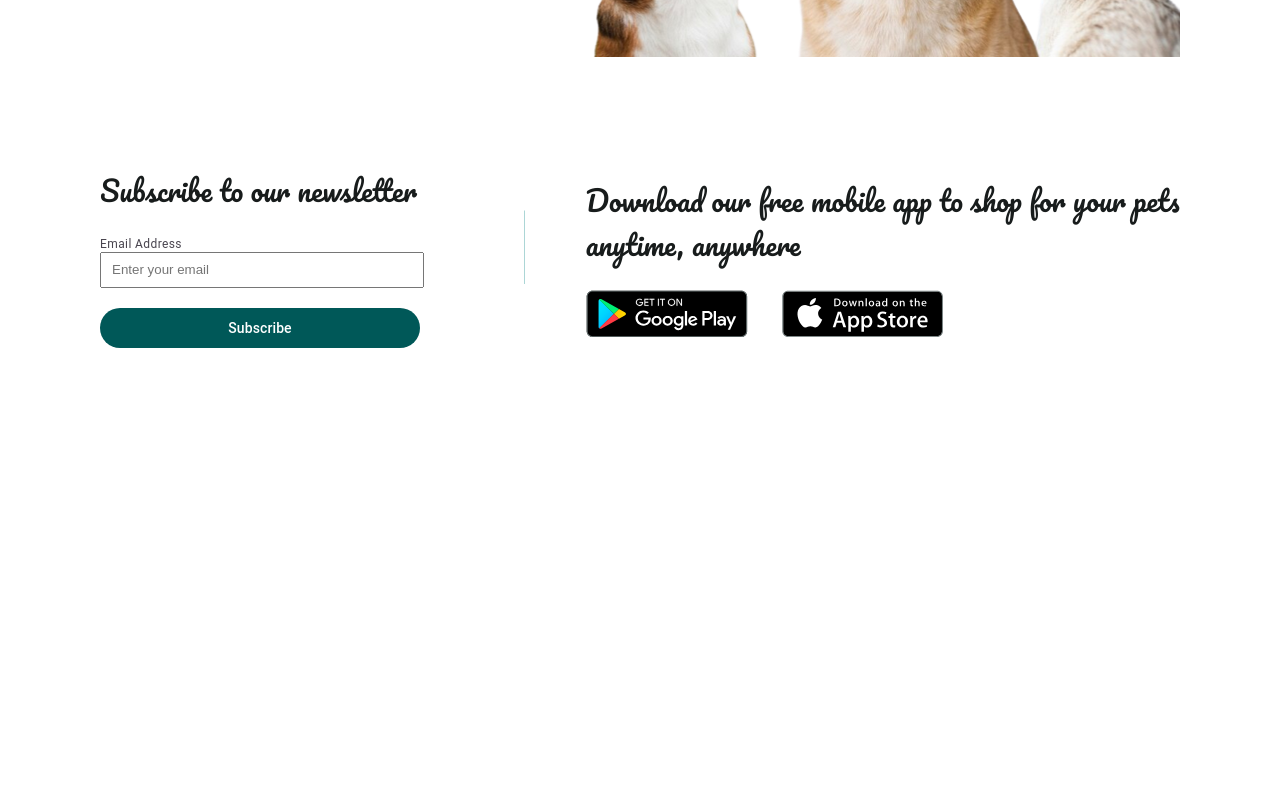
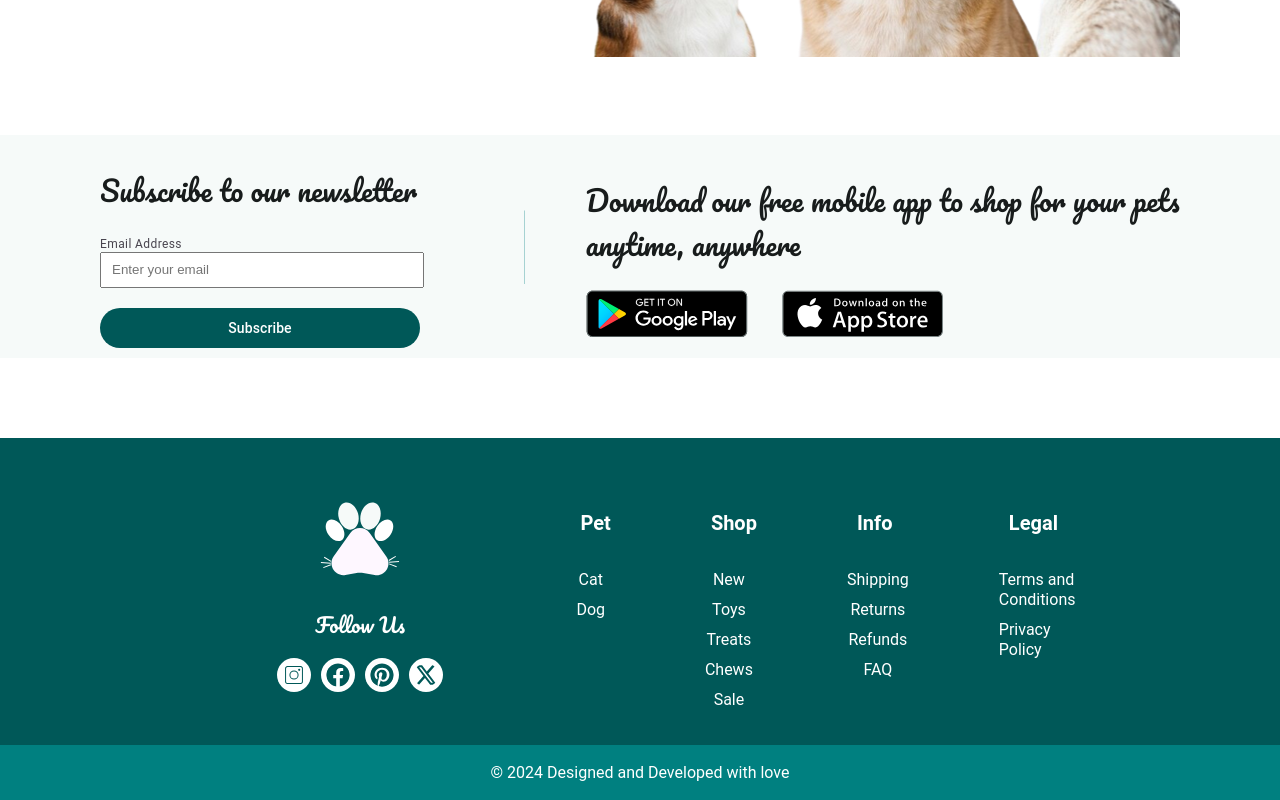
Before and after one commit to Emetila/paws-and-purrs, a React (Create React App) app: page / in a window 1280 px wide. Shown: the part 3405-4205 px from the top of the page. Before the commit the page ends 3763 px from the top, so only its background shows below. Built offline with nearby package versions, Linux system fonts and the light colour scheme.

Commit message:
Implemented footer page design

```diff
--- a/package.json
+++ b/package.json
@@ -8,6 +8,7 @@
     "@testing-library/user-event": "^13.5.0",
     "react": "^18.3.1",
     "react-dom": "^18.3.1",
+    "react-icons": "^5.2.1",
     "react-scripts": "5.0.1",
     "web-vitals": "^2.1.4"
   },
--- /dev/null
+++ b/src/app/components/Footer/index.jsx
@@ -0,0 +1,60 @@
+import React from "react";
+import style from './style.module.css';
+import { ReactComponent as FooterLogo } from '../../assets/footerlogo.svg';
+import { CiInstagram } from "react-icons/ci";
+import { FaFacebook } from "react-icons/fa";
+import { FaPinterest } from "react-icons/fa";
+import { FaXTwitter } from "react-icons/fa6";
+import { infoMenu, legalUrls, petMenu, shopMenu } from "./navigation";
+
+export const Footer = () => {
+    return (
+        <footer className={style.footer}>
+            <div className={style.menu}>
+                <div className={style.logocontainer}>
+                    <FooterLogo className={style.logo} />
+                    <h2>Follow Us</h2>
+                    <div className={style.social}>
+                        <CiInstagram className={style.icon} />
+                        <FaFacebook className={style.icon} />
+                        <FaPinterest className={style.icon} />
+                        <FaXTwitter className={style.icon} />
+                    </div>
+                </div>
+                <div className={style.flex}>
+                    <Menu title="Pet" options={petMenu} />
+                    <Menu title="Shop" options={shopMenu} />
+                    <Menu title="Info" options={infoMenu} />
+                    <Menu title="Legal" options={legalUrls} />
+                </div>
+
+                {/* <div className={style['legal-urls']}>
+                    {
+                        legalUrls.map(({ url, name }) => <a href={url}>{name}</a>)
+                    }
+                </div> */}
+            </div>
+
+            <div className={style.copyright}>
+                <div className={style.copy}>
+                    <p>© 2024 Designed and Developed with love</p>
+                </div>
+            </div>
+        </footer >
+    )
+}
+
+export const Menu = ({ title, options}) => {
+    return (
+        <nav className={style.nav}>
+            <h5>{title || <>&nbsp;</>}</h5>
+            <ul>
+                {
+                    options && options.map((options)=>{
+                        return (<li><a href={options.url}>{options.name}</a></li>)
+                    })
+                }
+            </ul>
+        </nav>
+    )
+}
--- /dev/null
+++ b/src/app/components/Footer/navigation.js
@@ -0,0 +1,55 @@
+export const petMenu = [
+    {
+        name: "Cat",
+        url: "$Cat",
+    },
+    {
+        name: "Dog",
+        url: "#Dog",
+    }
+]
+export const shopMenu = [
+    {
+        name: "New",
+        url: "#New",
+    },
+    {
+        name: "Toys",
+        url: "#Toys",
+    },
+    {
+        name: "Treats",
+        url: "#Treats",
+    },
+    {
+        name: "Chews",
+        url: "#Chews",
+    },
+    {
+        name: "Sale",
+        url: "#Sale",
+    },
+]
+export const infoMenu = [
+    {
+        name: "Shipping",
+        url: "#Shipping",
+    },
+    {
+        name: "Returns",
+        url: "#Returns",
+    },
+    {
+        name: "Refunds",
+        url: "#Refunds",
+    },
+    {
+        name: "FAQ",
+        url: "#FAQ",
+    }
+]
+
+export const legalUrls = [
+    { url: '#TermsandConditions', name: 'Terms and Conditions'},
+    { url: '#PrivacyPolicy', name: 'Privacy Policy'},
+]
--- /dev/null
+++ b/src/app/components/Footer/style.module.css
@@ -0,0 +1,114 @@
+.footer {
+    background-color: #005858;
+    margin-bottom: 0;
+    margin-top: 80px;
+}
+
+.menu {
+    display: flex;
+    padding: 20px 100px;
+    justify-content: center;
+    align-items: center;
+    gap: 160px;
+    align-self: stretch;
+}
+
+.logocontainer h2 {
+    color: white;
+    font-size: 20px;
+}
+
+.logocontainer {
+    display: flex;
+    flex-direction: column;
+    align-items: center;
+}
+
+.social {
+    display: flex;
+    gap: 10px;
+}
+
+.icon {
+    color: #005858;
+    background-color: white;
+    width: 24px;
+    height: 24px;
+    border-radius: 100px;
+    padding: 5px;
+}
+
+.flex {
+    display: flex;
+    width: 400px;
+    align-items: flex-start;
+    justify-content: center;
+    gap: 50px;
+}
+
+.copyright {
+    background-color: #008080;
+    padding: 2px 100px;
+}
+
+.copy p {
+    color: white;
+    font-size: 16px;
+}
+
+.nav ul {
+    display: flex;
+    gap: 10px;
+    flex-wrap: wrap;
+    padding-top: 90px;
+    align-items: flex-start;
+    margin-top: -90px;
+}
+
+.nav h5 {
+    color: white;
+    font-family: "Roboto", sans-serif;
+    font-size: 20px;
+    padding-top: 20px;
+    padding-left: 50px;
+}
+
+.logo {
+    width: 100px;
+    height: 100px;
+}
+
+@media (max-width:500px) {
+    .menu {
+        flex-direction: column;
+        padding: 20px 10px;
+        gap: 10px;
+    }
+
+    .icon {
+        width: 18px;
+        height: 18px;
+    }
+
+    .logo {
+        width: 80px;
+        height: 80px;
+    }
+    .flex {
+        display: flex;
+        flex-direction: column;
+        width: 100px;
+        align-items: center;
+        justify-content: center;
+        gap: 0;
+    }
+
+    .copyright {
+        background-color: #008080;
+        padding: 2px 10px;
+    }
+
+    .copy p {
+        font-size: 14px;
+    }
+}
--- a/src/app/components/Newsletter/style.module.css
+++ b/src/app/components/Newsletter/style.module.css
@@ -5,6 +5,7 @@
     align-items: center;
     gap: 60px;
     align-self: stretch;
+    background-color: #F6FAF9;
 }
 
 .textbox {
--- a/src/app/pages/Landing/index.jsx
+++ b/src/app/pages/Landing/index.jsx
@@ -6,6 +6,7 @@ import { BrowseSection } from "../../components/Browse";
 import { Categories } from "../../components/categories";
 import { StorySection } from "../../components/Story";
 import { Newsletter } from "../../components/Newsletter";
+import { Footer } from "../../components/Footer";
 
 export const HomePage = () => {
     return (
@@ -17,6 +18,7 @@ export const HomePage = () => {
             <Categories />
             <StorySection />
             <Newsletter />
+            <Footer />
         </div>
     )
 }
```
Also changed, not shown: src/app/assets/footerlogo.svg (added), 1 other file (tests, documents, lock files or other folders).
